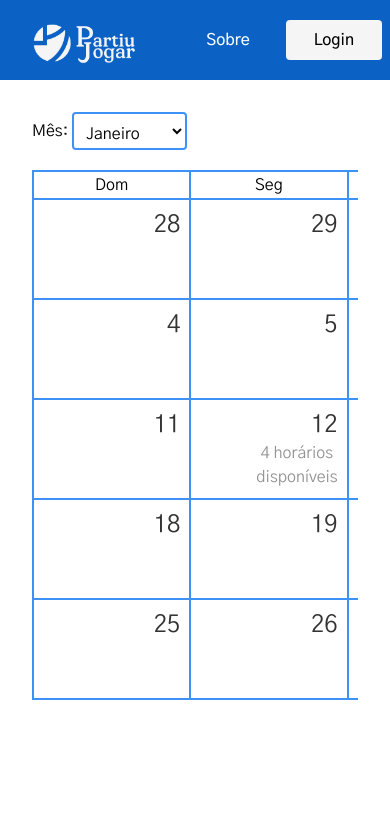
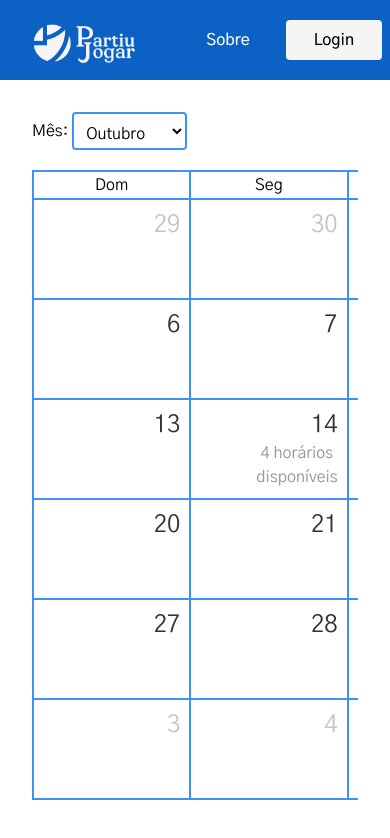
Before and after one commit to GuiMXM/Partiu-Jogar-Front-V-1, a Next.js app in the folder web/: page /calendario in a window 390 px wide. Shown: the top 838 px of the page. Built offline with nearby package versions, Linux system fonts and the light colour scheme.

Commit message:
ajustes na responsividade e validade dos dias

```diff
--- a/web/src/components/Calender.tsx
+++ b/web/src/components/Calender.tsx
@@ -1,45 +1,38 @@
 import { DetailedHTMLProps, TableHTMLAttributes } from "react";
+import { matrizDias5Linhas } from "../utils/calender";
 
 interface calenderProps extends DetailedHTMLProps<TableHTMLAttributes<HTMLTableElement>, HTMLTableElement> {
+    month:number
+    year:number
 }
 
 const Calender: React.FC<calenderProps> = (props) => {
     const listaDiasSemana = ['Dom', 'Seg', 'Ter', 'Qua', 'Qui', 'Sex', 'Sab']
-    const meses = ['Janeiro', 'Fevereiro', 'Março', 'Abril', 'Maio', 'Junho', 'julho', 'agosto', 'Setembro', 'Outubro', 'Novembro', 'Dezembro'];
-    let date = new Date();
-
+    let matrizDias = matrizDias5Linhas(props.month, props.year)
+    console.log(props.year)
     const dataTable = {
-        dias: [31, 28, 31, 30, 31, 30, 31, 31, 30, 31, 30, 31],
-        meses,
-        listaDiasSemana,
-        lastMonth: 11,
-        month: 0,
-        nextMonth: 1,
-        year: 0,
-        currentMonth: date.getMonth(),
-        currentYear: 0,
+        currentMonth: props.month,
+        currentYear: props.year,
         calendar: [
-            { id: 'row1', data: [28, 29, 30, 31, 1, 2, 3], horarios: [0, 0, 0, 0, 0, 0, 0] },
-            { id: 'row2', data: [4, 5, 6, 7, 8, 9, 10], horarios: [0, 0, 0, 1, 0, 0, 0] },
-            { id: 'row3', data: [11, 12, 13, 14, 15, 16, 17], horarios: [0, 4, 0, 3, 0, 0, 0] },
-            { id: 'row4', data: [18, 19, 20, 21, 22, 23, 24], horarios: [0, 0, 0, 0, 0, 0, 0] },
-            { id: 'row5', data: [25, 26, 27, 28, 29, 30, 1], horarios: [0, 0, 0, 0, 0, 0, 0] },
+            { id: 'row1', data: matrizDias[0], horarios: [0, 0, 0, 0, 0, 0, 0] },
+            { id: 'row2', data: matrizDias[1], horarios: [0, 0, 0, 1, 0, 0, 0] },
+            { id: 'row3', data: matrizDias[2], horarios: [0, 4, 0, 3, 0, 0, 0] },
+            { id: 'row4', data: matrizDias[3], horarios: [0, 0, 0, 0, 0, 0, 0] },
+            { id: 'row5', data: matrizDias[4], horarios: [0, 0, 0, 0, 0, 0, 0] },
+            { id: 'row6', data: matrizDias[5], horarios: [0, 0, 0, 0, 0, 0, 0] },
         ],
-        holidays: [],
-        holiday: '',
     };
 
     const tdListaDiasSemana = listaDiasSemana.map(e => {
-        return <td className=" border-2 border-[#3D93F5] ">
+        return <td key={e} className=" border-2 border-[#3D93F5] ">
             {e}
         </td>
     })
 
-    let renderDia = (dia: number, horarios: number) => {
-        return <td className="border-2 border-[#3D93F5] hover:bg-slate-100 active:bg-slate-200 transition-all" >
+    let renderDia = (key: string, dia: number, horarios: number) => {
+        return <td key={key} className="border-2 border-[#3D93F5] hover:bg-slate-100 active:bg-slate-200 transition-all" >
             <div className="flex flex-col h-24 p-2  justify-between content-between items-end ">
-                <label className="text-[#333333] text-2xl font-[400]">{dia}</label>
-
+                {dia < 0 ? <label className="text-[#C4C4C4] text-2xl font-[400]">{dia*(-1)}</label> : <label className="text-[#333333] text-2xl font-[400]">{dia}</label>}
                 <div className="pl-14" >
                     {horarios !== 0 ?
                         <label className="text-[#949494] text-base font-[400]">{`${horarios} horários disponíveis`}</label>
@@ -51,10 +44,10 @@ const Calender: React.FC<calenderProps> = (props) => {
         </td>
     }
 
-    let renderCalendario = dataTable.calendar.map((e) => {
-        return <tr className="border-2 border-[#3D93F5] ">
+    let renderCalendario = dataTable.calendar.map((e, index) => {
+        return <tr key={index} className="border-2 border-[#3D93F5] ">
             {e.data.map((d, i) => {
-                return renderDia(d, e.horarios[i]);
+                return renderDia(i.toString(), d, e.horarios[i]);
             })}
         </tr>
     })
@@ -62,10 +55,14 @@ const Calender: React.FC<calenderProps> = (props) => {
     return (
         <div className="w-[100%] overflow-y-hidden overflow-x-scroll ">
             <table {...props} className=" border-2 border-[#3D93F5] text-center">
-                <tr className="border-2 border-[#3D93F5]">
+                <thead className="border-2 border-[#3D93F5]">
+                    <tr>
                         {tdListaDiasSemana}
                     </tr>
+                </thead>
+                <tbody>
                     {renderCalendario}
+                </tbody>
             </table>
         </div>
     )
--- a/web/src/components/Inputs/Dropdown.tsx
+++ b/web/src/components/Inputs/Dropdown.tsx
@@ -9,14 +9,15 @@ interface DropdownProps extends React.DetailedHTMLProps<React.SelectHTMLAttribut
 const DropDown: React.FC<DropdownProps> = (props) => {
 
 
-    const listOptions = props.lista.map(e=> {
-        return <option value={e}>
+    const listOptions = props.lista.map(e => {
+        return <option key={e} value={e}>
             {e}
         </option>
     })
+
     return (
         <>
-            <select {...props} className="border-2 border-[#3D93F5] rounded p-2 bg-transparent  ">
+            <select {...props} className="border-2 border-[#3D93F5] rounded p-2 bg-transparent">
                 {listOptions}
             </select>
         </>
--- a/web/src/components/Nav.tsx
+++ b/web/src/components/NavBar.tsx
@@ -10,7 +10,7 @@ import InputType1 from "./Inputs/InputType1";
 import Popover from "./PopOver";
 
 
-export default function Nav() {
+export default function NavBar() {
     const [user, setUser] = useState<string | null>(null)
     console.log(user)
 
--- a/web/src/pages/_app.tsx
+++ b/web/src/pages/_app.tsx
@@ -1,10 +1,10 @@
 import '../styles/globals.css'
 import type { AppProps } from 'next/app'
-import Nav from '../components/Nav'
+import NavBar from '../components/NavBar'
 
 function MyApp({ Component, pageProps }: AppProps) {
   return <>
-  <Nav/>
+  <NavBar/>
   <Component {...pageProps} />
   </>
 }
--- a/web/src/pages/calendario/index.tsx
+++ b/web/src/pages/calendario/index.tsx
@@ -1,17 +1,26 @@
+import { useState } from "react";
 import Calender from "../../components/Calender";
 import DropDown from "../../components/Inputs/Dropdown";
 
-export default function Calendario(){
-    const meses = ['Janeiro', 'Fevereiro', 'Março', 'Abril', 'Maio', 'Junho', 'julho', 'agosto', 'Setembro', 'Outubro', 'Novembro', 'Dezembro'];
+export default function Calendario() {
+    let date = new Date()
 
-    return(
+    const meses = ['Janeiro', 'Fevereiro', 'Março', 'Abril', 'Maio', 'Junho', 'Julho', 'Agosto', 'Setembro', 'Outubro', 'Novembro', 'Dezembro'];
+    const [mes, setMes] = useState(meses[date.getMonth()]);
+    const [indexMes, setIndexMes] = useState(date.getMonth())
+
+    return (
         <div className="flex flex-col p-8 gap-5 ">
-            <div className="flex flex-row flex-wrap items-center gap-1">
+            <div className="flex flex-row flex-wrap items-center gap-1" >
                 <label id="mes">Mês:</label>
-                <DropDown name="mes" id="mes" lista={meses} />
+                <DropDown name="mes" id="mes" lista={meses} onChange={(e) => {
+                    setMes(e.target.value)
+                    setIndexMes(meses.findIndex((p) => { if(p == e.target.value ){
+                        return e
+                    }}))
+                }} defaultValue={mes} />
             </div>
-
-            <Calender/>
+            <Calender year={date.getFullYear()} month={indexMes+1} />
         </div>
     )
 }
--- /dev/null
+++ b/web/src/utils/calender.ts
@@ -0,0 +1,73 @@
+export function diasNoMes( mes: number, ano: number) : number{
+    var data = new Date(ano, mes, 0);
+    return data.getDate();
+}
+
+export function primeiroDiaDaSemanaDoMes(mes: number, ano: number): number {
+
+    return new Date(ano, mes,1).getDay();
+}
+
+export function arrayDiasDoMes(mes: number, ano: number): number[]{
+    let arrayDias:number[] = []
+    let count = 1;
+    while (count <= diasNoMes(mes,ano)) {
+        arrayDias.push(count)
+        count++;
+    }
+    return arrayDias
+}
+
+export function matrizDias5Linhas(mes: number, ano: number): number[][]{
+
+    let arrayDias:number[] = arrayDiasDoMes(mes,ano)
+    let diaDaSemana = primeiroDiaDaSemanaDoMes(mes,ano)
+    console.log(diaDaSemana)
+    // Sublista de dias do mes anterior
+    let anoAux = mes===1? ano-1:ano
+    let arrayDiasMesPassado:number[] = arrayDiasDoMes(mes-1,anoAux)
+
+    let arrayDiasAntes = []
+    let count = 1
+    let ultimo = arrayDiasMesPassado[arrayDiasMesPassado.length-1];
+    while (count < diaDaSemana+1 ) {
+        arrayDiasAntes.push(ultimo*(-1))
+        ultimo-=1
+        count++;
+    }
+
+    var listaEtapa1 = [...arrayDiasAntes.sort((a,b)=> -1),...arrayDias]
+
+    // Sublista de dias do proximo mes
+    anoAux = mes===12? ano+1:ano
+    let arrayFuturosAntes = []
+    count = 1
+    let primeiro = 1
+    while (count < 43-listaEtapa1.length) {
+        arrayFuturosAntes.push(primeiro*(-1))
+        primeiro+=1
+        count++;
+    }
+
+    let listaEtapa2 = [...listaEtapa1, ...arrayFuturosAntes]
+
+    let listaFinal = []
+
+    let i = 0
+    let k = 0
+    let j = 1
+
+    let listaTemp:number[] = []
+    while(j <= 6){
+        listaTemp.push(listaEtapa2[i])
+        k++
+        i++
+        if(k > 6){
+            k=0
+            j++
+            listaFinal.push(listaTemp)
+            listaTemp = []
+        }
+    }
+    return listaFinal
+}
```
Also changed, not shown: 1 other file (tests, documents, lock files or other folders). Lines whose indentation alone changed are shown as unchanged.
